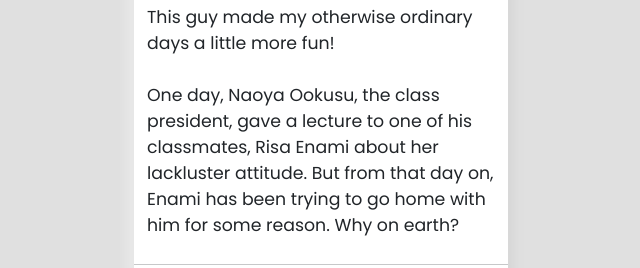
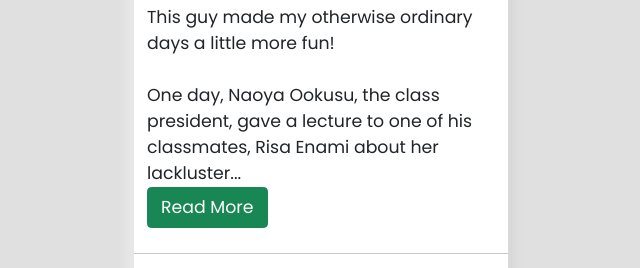
Before and after one commit to NovelTime/novel-time-repo, a plain HTML site: page series/After-I-Lectured-An-Unfriendly-Girl-Light-Novel.html in a window 1280 px wide. Shown: the part 496-764 px from the top of the page, without its empty margins (319-959 px from the left). Drawn offline with nearby package versions, Linux system fonts and the light colour scheme.

Commit message:
Add files via upload

```diff
--- a/series/After-I-Lectured-An-Unfriendly-Girl-Light-Novel.html
+++ b/series/After-I-Lectured-An-Unfriendly-Girl-Light-Novel.html
@@ -23,10 +23,8 @@
         <h4 class="text-danger">Description</h4>
         <p class="text">This guy made my otherwise ordinary days a little more fun!
 <br /><br />
-One day, Naoya Ookusu, the class president, gave a lecture to one of his classmates, Risa Enami about her lackluster attitude. But from that day on, Enami has been trying to go home with him for some reason. Why on earth?<!--<span class="dots">...</span> <span class="moreText">On Fridays, she would refuse her best friend, Amami, ‘the cutest girl in class’ invitation just to hang out in my house with me.
-<br /><br />
-Together, we played games, watched some movies, read some manga while eating junk foods like pizza and hamburgers, and chugging cola without a care in the world. To others, we may seem sloppy, but it was a precious, secret time together for Asanagi-san and myself.</span></p>
-        <button class="read-more-btn btn btn-success">Read More</button>-->
+One day, Naoya Ookusu, the class president, gave a lecture to one of his classmates, Risa Enami about her lackluster<span class="dots">...</span> <span class="moreText">attitude. But from that day on, Enami has been trying to go home with him for some reason. Why on earth?</span></p>
+        <button class="read-more-btn btn btn-success">Read More</button>
       </div>
       <hr>
       <div class="container-fluid" id="info">
```
